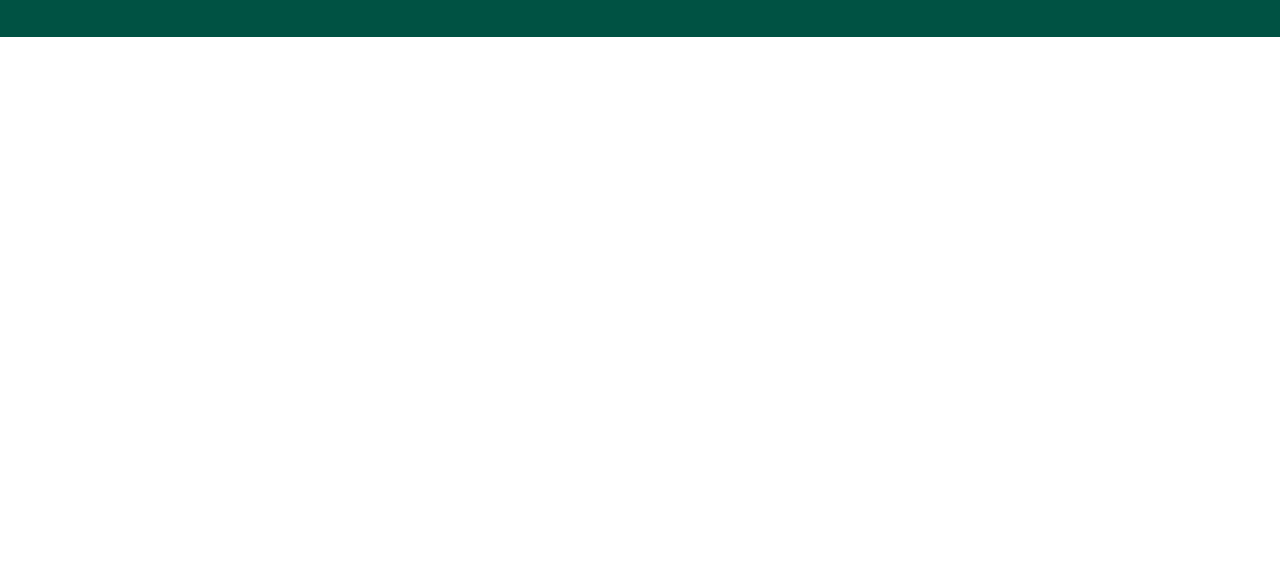
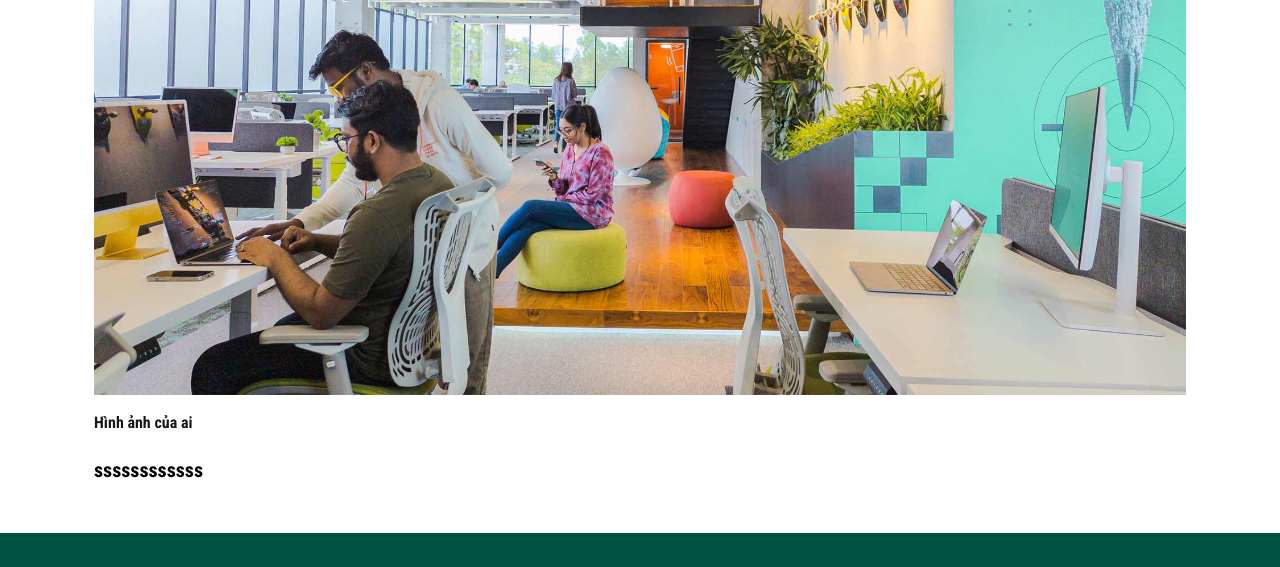
Before and after one commit to ngh-duy/myBlog_Eleventy_JAMStack, an Eleventy site: page src/posts/post-được-chưa.md in a window 1280 px wide. Shown: the part 360-927 px from the top of the page. Before the commit the page ends 800 px from the top, so only its background shows below. Built offline with nearby package versions, Linux system fonts and the light colour scheme; Eleventy itself is replaced by a stand-in of ours; files that its build step writes are made by us from their sources.

Commit message:
Update Bài viết “post-được-chưa”

```diff
--- a/src/posts/post-được-chưa.md
+++ b/src/posts/post-được-chưa.md
@@ -4,7 +4,7 @@
 author: Nguyễn Hoàng Duy
 date: 2025-04-10T06:59:30.382Z
 description: Ahihi
-image: /images/logo4.svg
+image: /public/images/service-bg.jpg
 imageAlt: Hình ảnh của ai
 tags:
   - post
```
